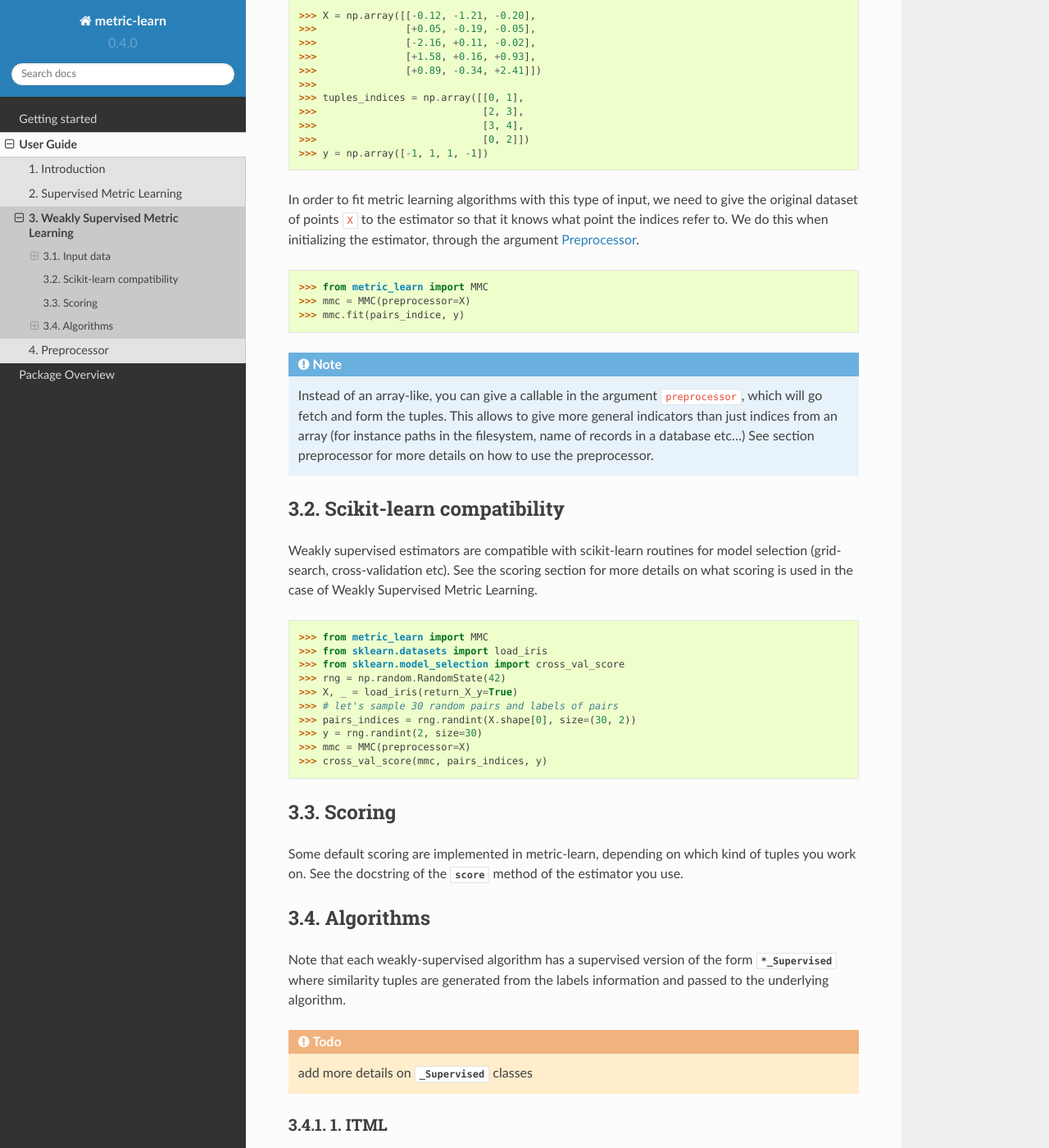
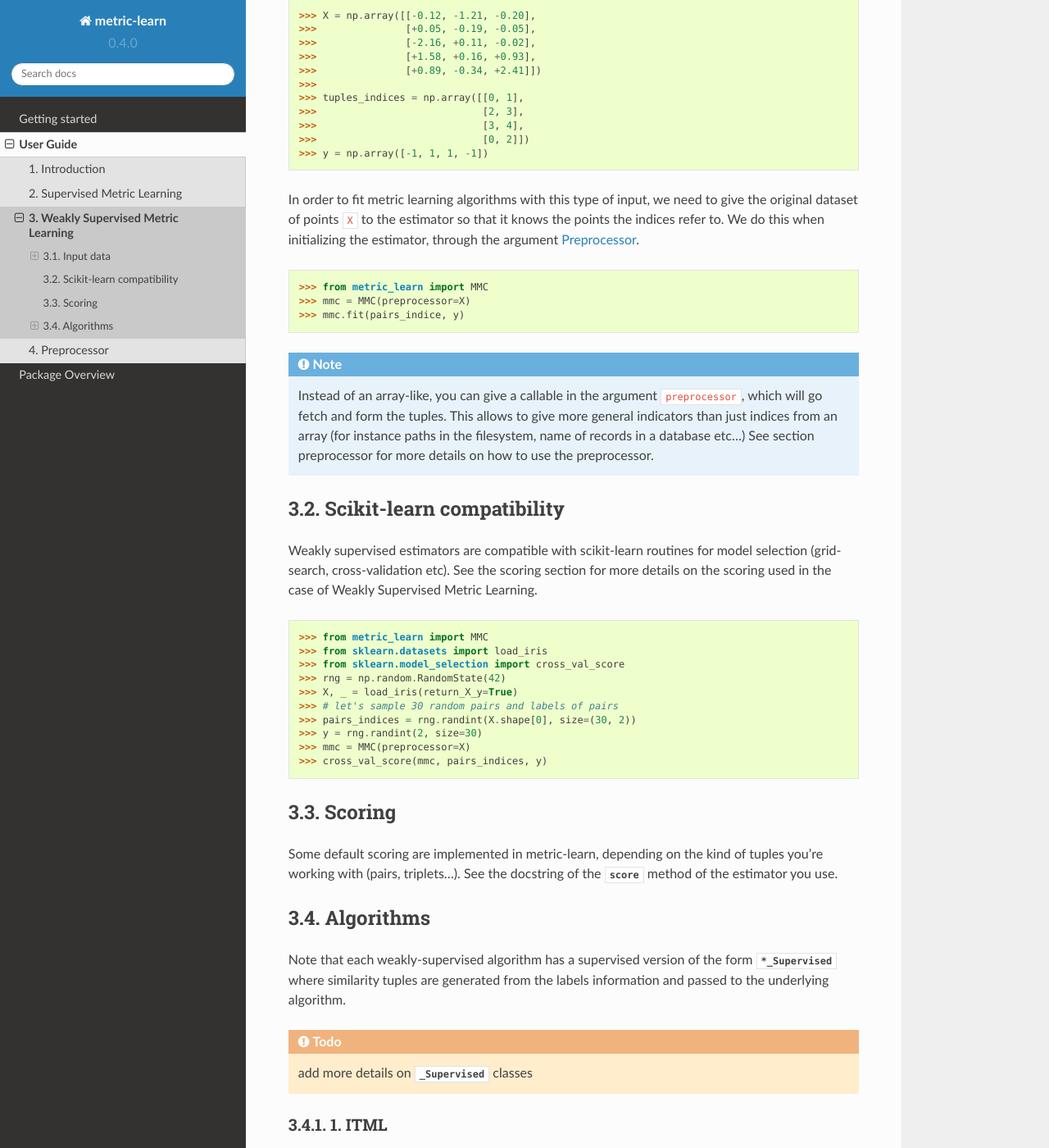
Before and after one commit to scikit-learn-contrib/metric-learn, a Sphinx documentation site: the page built from doc/weakly_supervised.rst, in a window 1280 px wide and 1400 px high, scrolled down 1735 px. Shown: the whole window at 82% size. Built offline with Sphinx 7.4.7 and the Read the Docs theme 2.0.0, drawn with Linux system fonts in a browser that asks for light colours; pages that are not in the unit, such as notebooks, are missing from menus; some of the changed text lies outside the part shown.

Commit message:
Better formulation of sentences

```diff
--- a/doc/preprocessor.rst
+++ b/doc/preprocessor.rst
@@ -10,7 +10,7 @@
 
 If ``preprocessor=None``, no preprocessor will be used and the user must
 provide the classical representation to the fit/predict/score/etc... methods of
-the estimators (see the documentation of the particular estimator to know what
+the estimators (see the documentation of the particular estimator to know the
 type of input it accepts). Otherwise, two types of objects can be put in this
 argument:
 
--- a/doc/weakly_supervised.rst
+++ b/doc/weakly_supervised.rst
@@ -13,7 +13,8 @@
 ==========
 
 In the following paragraph we talk about tuples for sake of generality. These
-can be pairs, triplets, quadruplets etc, depending on what algorithm we use.
+can be pairs, triplets, quadruplets etc, depending on the particular metric
+learning algorithm we use.
 
 Basic form
 ----------
@@ -23,9 +24,9 @@
 
 The `tuples` argument is the first argument of every method (like the X
 argument for classical algorithms in scikit-learn). The second argument is the
-label of the tuple: what it is depends on the algorithm used. For instance for
-pairs learners ``y`` is a label indicating if the pair is of similar samples or
-dissimilar samples.
+label of the tuple: its semantic depends on the algorithm used. For instance
+for pairs learners ``y`` is a label indicating whether the pair is of similar
+samples or dissimilar samples.
 
 Then one can fit a Weakly Supervised Metric Learner on this tuple, like this:
 
@@ -97,7 +98,7 @@
 
 In order to fit metric learning algorithms with this type of input, we need to
 give the original dataset of points ``X`` to the estimator so that it knows
-what point the indices refer to. We do this when initializing the estimator,
+the points the indices refer to. We do this when initializing the estimator,
 through the argument `preprocessor`.
 
 .. topic:: Example:
@@ -121,7 +122,7 @@
 
 Weakly supervised estimators are compatible with scikit-learn routines for
 model selection (grid-search, cross-validation etc). See the scoring section
-for more details on what scoring is used in the case of Weakly Supervised
+for more details on the scoring used in the case of Weakly Supervised
 Metric Learning.
 
 .. topic:: Example
@@ -140,9 +141,9 @@
 Scoring
 =======
 
-Some default scoring are implemented in metric-learn, depending on which kind
-of tuples you work on. See the docstring of the `score` method of the estimator
-you use.
+Some default scoring are implemented in metric-learn, depending on the kind of
+tuples you're working with (pairs, triplets...). See the docstring of the
+`score` method of the estimator you use.
 
 
 Algorithms
```
